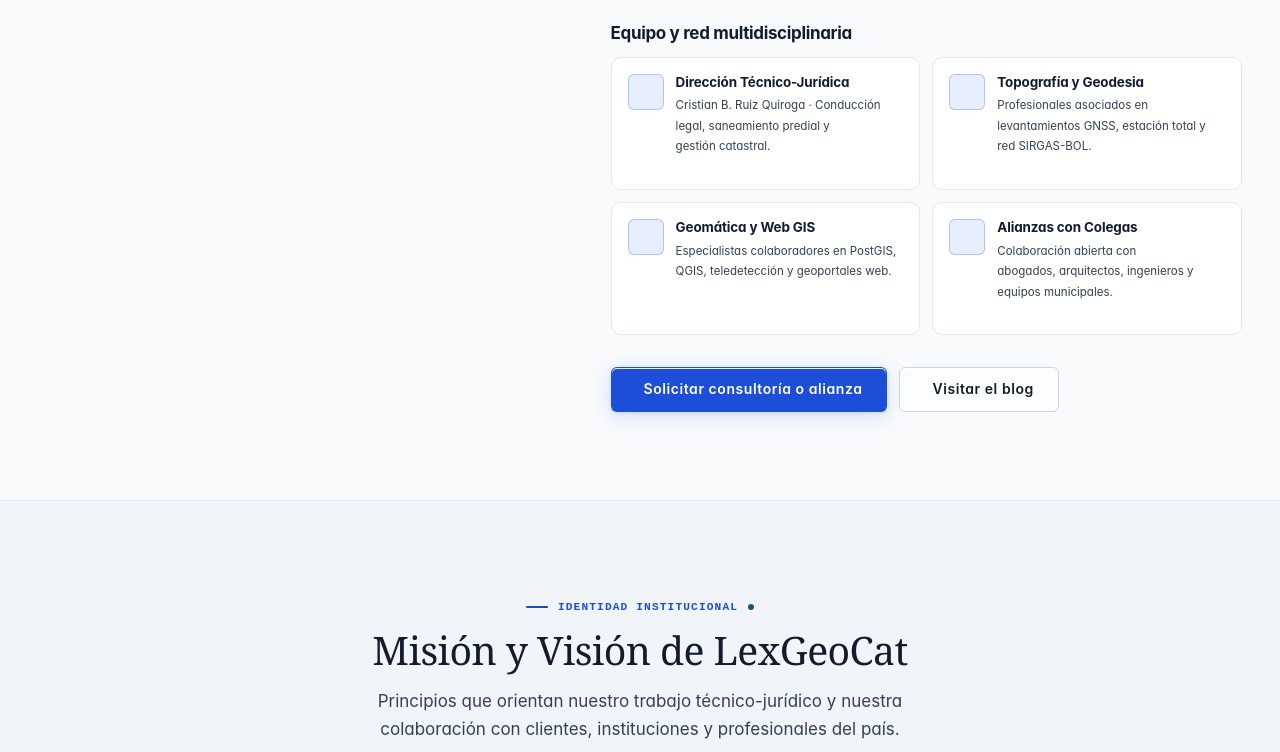
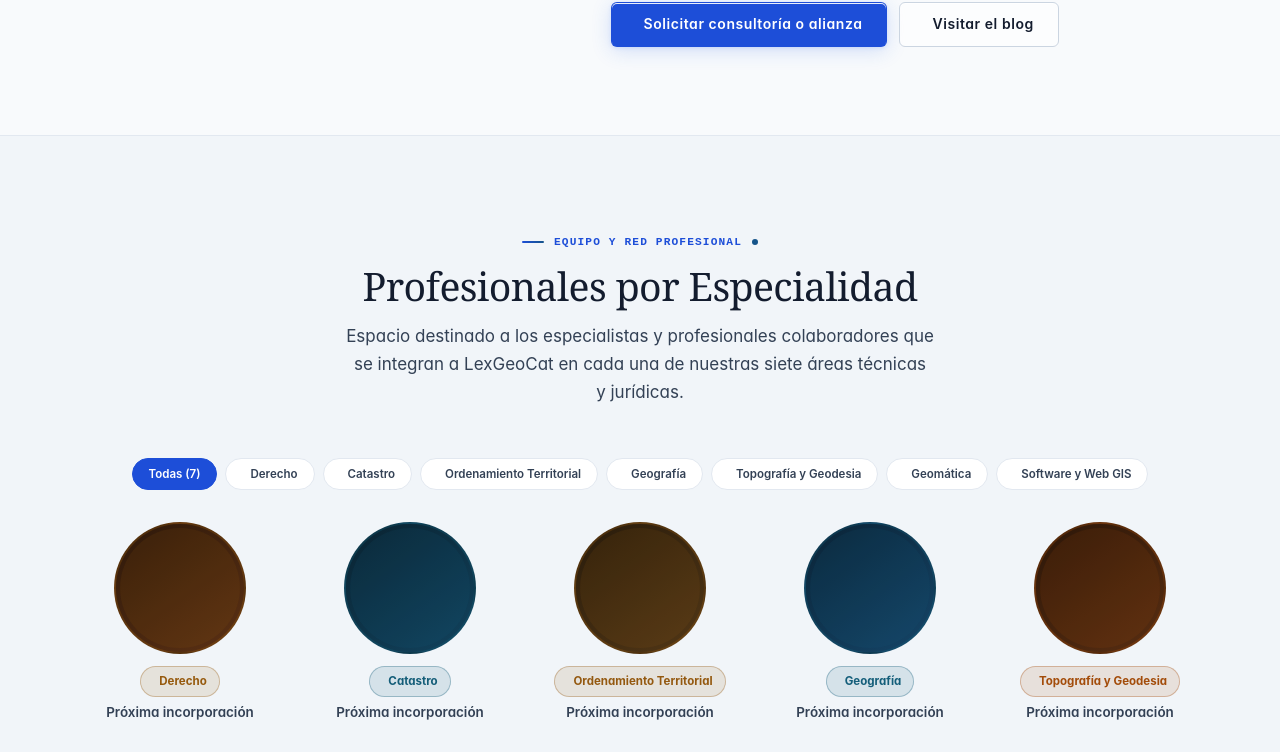
Before and after one commit to lexgeocat/lexgeocat.github.io, a Vue app: page /pages/acerca-de.html in a window 1280 px wide. Shown: the part 840-1592 px from the top of the page. Built offline with nearby package versions, Linux system fonts and the light colour scheme; no server answers.

Commit message:
feat: add cards styling, site config, team content, and new views

```diff
--- a/src/assets/scss/modules/cards.scss
+++ b/src/assets/scss/modules/cards.scss
@@ -693,54 +693,129 @@
   margin-bottom: var(--sp-3);
 }
 
-.about-team-grid {
-  display: grid;
-  grid-template-columns: repeat(2, 1fr);
-  gap: var(--sp-3);
-  margin-top: var(--sp-2);
+.team-filters {
+  display: flex;
+  flex-wrap: wrap;
+  justify-content: center;
+  gap: var(--sp-2);
+  margin-bottom: var(--sp-8);
+}
 
-  @media (width <= 640px) {
-    grid-template-columns: 1fr;
+.team-filter-btn {
+  display: inline-flex;
+  align-items: center;
+  gap: 8px;
+  padding: 8px 16px;
+  border-radius: 999px;
+  background-color: var(--card);
+  border: 1px solid var(--border);
+  color: var(--text2);
+  font-family: var(--font-heading);
+  font-size: var(--fs-xs);
+  font-weight: 600;
+  cursor: pointer;
+  transition: all 0.22s var(--ease);
+
+  i {
+    font-size: 12px;
+    color: var(--copper);
+  }
+
+  &:hover {
+    border-color: var(--copper-bd);
+    color: var(--text);
+  }
+
+  &.is-active {
+    background-color: var(--copper);
+    border-color: var(--copper);
+    color: #fff;
+
+    i {
+      color: #fff;
+    }
   }
 }
 
-.about-team-card {
+.team-profiles-grid {
   display: flex;
-  align-items: flex-start;
-  gap: var(--sp-3);
-  padding: var(--sp-4);
-  border-radius: var(--r);
-  background-color: var(--card);
-  border: 1px solid var(--border);
+  flex-wrap: wrap;
+  justify-content: center;
+  gap: var(--sp-8) var(--sp-10);
+}
 
-  h4 {
-    font-family: var(--font-heading);
-    font-size: var(--fs-sm-3);
-    font-weight: 700;
-    color: var(--text);
-    margin-bottom: 4px;
-  }
+.team-profile {
+  display: flex;
+  flex-direction: column;
+  align-items: center;
+  text-align: center;
+  width: 190px;
+}
 
-  p {
-    font-size: var(--fs-xs);
-    color: var(--text2);
-    line-height: 1.5;
-    margin: 0;
+.team-profile-photo {
+  width: 132px;
+  height: 132px;
+  border-radius: 50%;
+  padding: 4px;
+  border: 2px solid var(--ctag-bd, var(--copper-bd));
+  background: linear-gradient(145deg, var(--c1, var(--bg2)), var(--c2, var(--card)));
+  margin-bottom: var(--sp-3);
+  transition: transform 0.25s var(--ease), border-color 0.25s var(--ease);
+  overflow: hidden;
+
+  img {
+    width: 100%;
+    height: 100%;
+    border-radius: 50%;
+    object-fit: cover;
+    display: block;
   }
 }
 
-.about-team-icon {
-  width: 36px;
-  height: 36px;
-  border-radius: var(--rs);
-  background-color: var(--copper-lt);
-  border: 1px solid var(--copper-bd);
-  color: var(--copper);
+.team-profile:hover .team-profile-photo {
+  transform: translateY(-3px);
+  border-color: var(--cc, var(--copper));
+}
+
+.team-profile-fallback {
+  width: 100%;
+  height: 100%;
+  border-radius: 50%;
+  background-color: var(--ctag-bg, var(--copper-lt));
+  color: var(--cc, var(--copper));
   display: flex;
   align-items: center;
   justify-content: center;
+  font-size: 2.35rem;
+}
+
+.team-profile-spec {
+  display: inline-flex;
+  align-items: center;
+  gap: 6px;
+  padding: 5px 12px;
+  border-radius: 999px;
+  background-color: var(--ctag-bg, var(--copper-lt));
+  border: 1px solid var(--ctag-bd, var(--copper-bd));
+  color: var(--cc, var(--copper));
+  font-family: var(--font-heading);
+  font-size: var(--fs-xs);
+  font-weight: 700;
+  text-decoration: none;
+  margin-bottom: 6px;
+  transition: transform 0.2s var(--ease);
+
+  &:hover {
+    transform: translateY(-1px);
+  }
+}
+
+.team-profile-name {
   font-size: var(--fs-sm-3);
-  flex-shrink: 0;
+  font-weight: 600;
+  color: var(--text2);
+  margin: 0;
+  line-height: 1.35;
 }
 
 .mv-grid {
--- a/src/config/site.ts
+++ b/src/config/site.ts
@@ -6,7 +6,7 @@ export const SITE = {
   whatsapp: '+59176711790',
   whatsappNumber: '59176711790',
   location: 'La Paz - Bolivia',
-  founder: 'Cristian B. Ruiz Quiroga',
+  founder: 'Cristian Brayan Ruiz Quiroga',
   rnt: '970285',
   rpa: '13437938CBRQ',
   social: {
--- /dev/null
+++ b/src/content/team.ts
@@ -0,0 +1,112 @@
+export type TeamSpecialtyKey =
+  | 'derecho'
+  | 'catastro'
+  | 'ordenamiento'
+  | 'geografia'
+  | 'topografia'
+  | 'geomatica'
+  | 'software'
+
+export interface FounderProfile {
+  name: string
+  role: string
+  photo?: string
+  photoAlt: string
+  degrees: string[]
+}
+
+export interface AssociateProfileSlot {
+  id: string
+  specialtyKey: TeamSpecialtyKey
+  specialtyLabel: string
+  specialtyClass: `esp-${TeamSpecialtyKey}`
+  specialtyRoute: string
+  icon: string
+  name: string
+  photo?: string
+}
+
+export const FOUNDER_PROFILE: FounderProfile = {
+  name: 'Cristian Brayan Ruiz Quiroga',
+  role: 'Fundador y Director Técnico-Jurídico',
+  // Cuando agregues tu fotografía (p. ej. src/assets/img/cristian.jpg), impórtala aquí:
+  photo: undefined,
+  photoAlt: 'Cristian Brayan Ruiz Quiroga — Fundador de LexGeoCat',
+  degrees: [
+    'T.U.S. en Catastro y Ordenamiento Territorial — UMSA',
+    'Licenciado en Derecho — UPEA',
+  ],
+}
+
+export const TEAM_BY_SPECIALTY: AssociateProfileSlot[] = [
+  {
+    id: 'prof-derecho',
+    specialtyKey: 'derecho',
+    specialtyLabel: 'Derecho',
+    specialtyClass: 'esp-derecho',
+    specialtyRoute: '/pages/derecho.html',
+    icon: 'fa-scale-balanced',
+    name: 'Próxima incorporación',
+    photo: undefined,
+  },
+  {
+    id: 'prof-catastro',
+    specialtyKey: 'catastro',
+    specialtyLabel: 'Catastro',
+    specialtyClass: 'esp-catastro',
+    specialtyRoute: '/pages/catastro.html',
+    icon: 'fa-map',
+    name: 'Próxima incorporación',
+    photo: undefined,
+  },
+  {
+    id: 'prof-ordenamiento',
+    specialtyKey: 'ordenamiento',
+    specialtyLabel: 'Ordenamiento Territorial',
+    specialtyClass: 'esp-ordenamiento',
+    specialtyRoute: '/pages/ordenamiento.html',
+    icon: 'fa-compass-drafting',
+    name: 'Próxima incorporación',
+    photo: undefined,
+  },
+  {
+    id: 'prof-geografia',
+    specialtyKey: 'geografia',
+    specialtyLabel: 'Geografía',
+    specialtyClass: 'esp-geografia',
+    specialtyRoute: '/pages/geografia.html',
+    icon: 'fa-earth-americas',
+    name: 'Próxima incorporación',
+    photo: undefined,
+  },
+  {
+    id: 'prof-topografia',
+    specialtyKey: 'topografia',
+    specialtyLabel: 'Topografía y Geodesia',
+    specialtyClass: 'esp-topografia',
+    specialtyRoute: '/pages/topogeodesia.html',
+    icon: 'fa-mountain',
+    name: 'Próxima incorporación',
+    photo: undefined,
+  },
+  {
+    id: 'prof-geomatica',
+    specialtyKey: 'geomatica',
+    specialtyLabel: 'Geomática',
+    specialtyClass: 'esp-geomatica',
+    specialtyRoute: '/pages/geomatica.html',
+    icon: 'fa-layer-group',
+    name: 'Próxima incorporación',
+    photo: undefined,
+  },
+  {
+    id: 'prof-software',
+    specialtyKey: 'software',
+    specialtyLabel: 'Software y Web GIS',
+    specialtyClass: 'esp-software',
+    specialtyRoute: '/pages/desarrollo-software.html',
+    icon: 'fa-code',
+    name: 'Próxima incorporación',
+    photo: undefined,
+  },
+]
--- a/src/views/AcercaDe.vue
+++ b/src/views/AcercaDe.vue
@@ -1,11 +1,19 @@
 <script setup lang="ts">
-import { onMounted, onUnmounted } from 'vue'
+import { computed, onMounted, onUnmounted, ref } from 'vue'
 import { useReveal } from '../shared/composables/useReveal'
 import { SITE } from '../config/site'
+import { FOUNDER_PROFILE, TEAM_BY_SPECIALTY, type TeamSpecialtyKey } from '../content/team'
 import logoSib from '../assets/img/logo-sib.jpg'
 import logoRpa from '../assets/img/logo-rpa.jpg'
 
 const reveal = useReveal()
+const selectedSpecialty = ref<TeamSpecialtyKey | 'all'>('all')
+
+const filteredProfessionals = computed(() =>
+  selectedSpecialty.value === 'all'
+    ? TEAM_BY_SPECIALTY
+    : TEAM_BY_SPECIALTY.filter((member) => member.specialtyKey === selectedSpecialty.value),
+)
 
 onMounted(() => {
   requestAnimationFrame(() => {
@@ -28,14 +36,26 @@ onUnmounted(() => {
     <div class="c">
       <div class="about-wrap">
         <div class="about-img-wrap">
-          <div class="about-img-ph">
+          <div
+            v-if="FOUNDER_PROFILE.photo"
+            class="about-img"
+          >
+            <img
+              :src="FOUNDER_PROFILE.photo"
+              :alt="FOUNDER_PROFILE.photoAlt"
+            >
+          </div>
+          <div
+            v-else
+            class="about-img-ph"
+          >
             <div>
               <i
                 aria-hidden="true"
-                class="fa-solid fa-users about-img-ph-icon"
+                class="fa-solid fa-user-tie about-img-ph-icon"
               />
               <div class="about-img-ph-name">
-                {{ SITE.name }}
+                {{ FOUNDER_PROFILE.name }}
               </div>
               <div class="about-img-ph-loc">
                 {{ SITE.location }}
@@ -58,22 +78,22 @@ onUnmounted(() => {
             class="st"
             style="color: var(--text)"
           >
-            {{ SITE.name }} — Consultoría Técnico-Jurídica
+            {{ FOUNDER_PROFILE.name }}
           </h1>
           <p class="about-subtitle">
-            Equipo interdisciplinario y red colaborativa de profesionales del territorio en
-            {{ SITE.location }}
+            {{ FOUNDER_PROFILE.role }} · {{ SITE.name }}
           </p>
           <p>
-            Somos una firma y plataforma técnica especializada en integrar el derecho territorial
-            con el catastro, el ordenamiento territorial, la topografía, la geomática y el
-            desarrollo de software geoespacial para el contexto normativo de Bolivia.
+            <strong>{{ SITE.name }}</strong> es una firma y plataforma interdisciplinaria con sede
+            en <strong>{{ SITE.location }}</strong>, dedicada a integrar el derecho territorial con
+            el catastro, el ordenamiento territorial, la topografía, la geomática y el desarrollo de
+            software geoespacial para el contexto boliviano.
           </p>
           <p>
-            Bajo la dirección de <strong>{{ SITE.founder }}</strong> (T.U.S. en Catastro y
-            Ordenamiento Territorial — UMSA; Licenciado en Derecho — UPEA), articulamos una red de
-            especialistas y colegas colaboradores en ingeniería, geodesia y tecnología para abordar
-            proyectos integrales con respaldo jurídico y precisión técnica.
+            Bajo la conducción de <strong>{{ FOUNDER_PROFILE.name }}</strong>
+            ({{ FOUNDER_PROFILE.degrees.join('; ') }}), articulamos una red abierta de especialistas
+            y profesionales colaboradores que se integran progresivamente por disciplina para
+            atender proyectos de alta complejidad en todo el país.
           </p>
 
           <h3 class="about-h3">
@@ -134,68 +154,6 @@ onUnmounted(() => {
             </a>
           </div>
 
-          <h3 class="about-h3">
-            Equipo y red multidisciplinaria
-          </h3>
-          <div class="about-team-grid">
-            <article class="about-team-card">
-              <div class="about-team-icon">
-                <i
-                  aria-hidden="true"
-                  class="fa-solid fa-scale-balanced"
-                />
-              </div>
-              <div>
-                <h4>Dirección Técnico-Jurídica</h4>
-                <p>
-                  {{ SITE.founder }} · Conducción legal, saneamiento predial y gestión catastral.
-                </p>
-              </div>
-            </article>
-            <article class="about-team-card">
-              <div class="about-team-icon">
-                <i
-                  aria-hidden="true"
-                  class="fa-solid fa-mountain"
-                />
-              </div>
-              <div>
-                <h4>Topografía y Geodesia</h4>
-                <p>
-                  Profesionales asociados en levantamientos GNSS, estación total y red SIRGAS-BOL.
-                </p>
-              </div>
-            </article>
-            <article class="about-team-card">
-              <div class="about-team-icon">
-                <i
-                  aria-hidden="true"
-                  class="fa-solid fa-layer-group"
-                />
-              </div>
-              <div>
-                <h4>Geomática y Web GIS</h4>
-                <p>
-                  Especialistas colaboradores en PostGIS, QGIS, teledetección y geoportales web.
-                </p>
-              </div>
-            </article>
-            <article class="about-team-card">
-              <div class="about-team-icon">
-                <i
-                  aria-hidden="true"
-                  class="fa-solid fa-handshake"
-                />
-              </div>
-              <div>
-                <h4>Alianzas con Colegas</h4>
-                <p>
-                  Colaboración abierta con abogados, arquitectos, ingenieros y equipos municipales.
-                </p>
-              </div>
-            </article>
-          </div>
-
           <div class="about-actions">
             <router-link
               class="btn btn-gold"
@@ -219,7 +177,96 @@ onUnmounted(() => {
     </div>
   </section>
 
-  <section class="sec">
+  <section
+    id="equipo-especialidades"
+    class="sec"
+  >
+    <div class="c">
+      <div class="sh center">
+        <span class="sl">Equipo y Red Profesional</span>
+        <h2 class="st">
+          Profesionales por Especialidad
+        </h2>
+        <p class="sd">
+          Espacio destinado a los especialistas y profesionales colaboradores que se integran a
+          {{ SITE.name }} en cada una de nuestras siete áreas técnicas y jurídicas.
+        </p>
+      </div>
+
+      <div
+        class="team-filters"
+        role="tablist"
+        aria-label="Filtrar profesionales por especialidad"
+      >
+        <button
+          type="button"
+          class="team-filter-btn"
+          :class="{ 'is-active': selectedSpecialty === 'all' }"
+          @click="selectedSpecialty = 'all'"
+        >
+          Todas ({{ TEAM_BY_SPECIALTY.length }})
+        </button>
+        <button
+          v-for="item in TEAM_BY_SPECIALTY"
+          :key="item.id"
+          type="button"
+          class="team-filter-btn"
+          :class="{ 'is-active': selectedSpecialty === item.specialtyKey }"
+          @click="selectedSpecialty = item.specialtyKey"
+        >
+          <i
+            aria-hidden="true"
+            class="fa-solid"
+            :class="item.icon"
+          />
+          {{ item.specialtyLabel }}
+        </button>
+      </div>
+
+      <div class="team-profiles-grid">
+        <div
+          v-for="member in filteredProfessionals"
+          :key="member.id"
+          class="team-profile"
+          :class="member.specialtyClass"
+        >
+          <div class="team-profile-photo">
+            <img
+              v-if="member.photo"
+              :src="member.photo"
+              :alt="`${member.name} — ${member.specialtyLabel}`"
+              loading="lazy"
+            >
+            <div
+              v-else
+              class="team-profile-fallback"
+            >
+              <i
+                aria-hidden="true"
+                class="fa-solid fa-user"
+              />
+            </div>
+          </div>
+          <router-link
+            :to="member.specialtyRoute"
+            class="team-profile-spec"
+          >
+            <i
+              aria-hidden="true"
+              class="fa-solid"
+              :class="member.icon"
+            />
+            {{ member.specialtyLabel }}
+          </router-link>
+          <p class="team-profile-name">
+            {{ member.name }}
+          </p>
+        </div>
+      </div>
+    </div>
+  </section>
+
+  <section class="sec-stripe">
     <div class="c">
       <div class="sh center">
         <span class="sl">Identidad Institucional</span>
@@ -266,7 +313,7 @@ onUnmounted(() => {
     </div>
   </section>
 
-  <section class="sec-stripe">
+  <section class="sec">
     <div class="c">
       <div class="at-body">
         <h2>Metodología de intervención y competencias</h2>
--- a/src/views/Privacidad.vue
+++ b/src/views/Privacidad.vue
@@ -1,6 +1,7 @@
 <script setup lang="ts">
 import { onMounted, onUnmounted } from 'vue'
 import { useReveal } from '../shared/composables/useReveal'
+import { SITE } from '../config/site'
 const reveal = useReveal()
 onMounted(() => {
   requestAnimationFrame(() => {
@@ -28,8 +29,8 @@ onUnmounted(() => {
         <p><em>Última actualización: junio 2026</em></p>
         <h2>1. Responsable</h2>
         <p>
-          LexGeoCat, firma técnico-jurídica dirigida por Cristian B. Ruiz Q., con sede en
-          La Paz - Bolivia. Contacto: lexgeocat@gmail.com.
+          LexGeoCat, firma técnico-jurídica dirigida por {{ SITE.founder }}, con sede en
+          {{ SITE.location }}. Contacto: {{ SITE.email }}.
         </p>
         <h2>2. Datos que recopilamos</h2>
         <p>
--- a/tsconfig.app.json
+++ b/tsconfig.app.json
@@ -3,11 +3,9 @@
   "compilerOptions": {
     "tsBuildInfoFile": "./node_modules/.tmp/tsconfig.app.tsbuildinfo",
     "types": ["vite/client"],
-    "baseUrl": ".",
     "paths": {
-      "@/*": ["src/*"]
+      "@/*": ["./src/*"]
     },
-    "ignoreDeprecations": "6.0",
 
     /* Linting */
     "noUnusedLocals": true,
```
Also changed, not shown: LOGO LEXGEOCAT.png (deleted).
